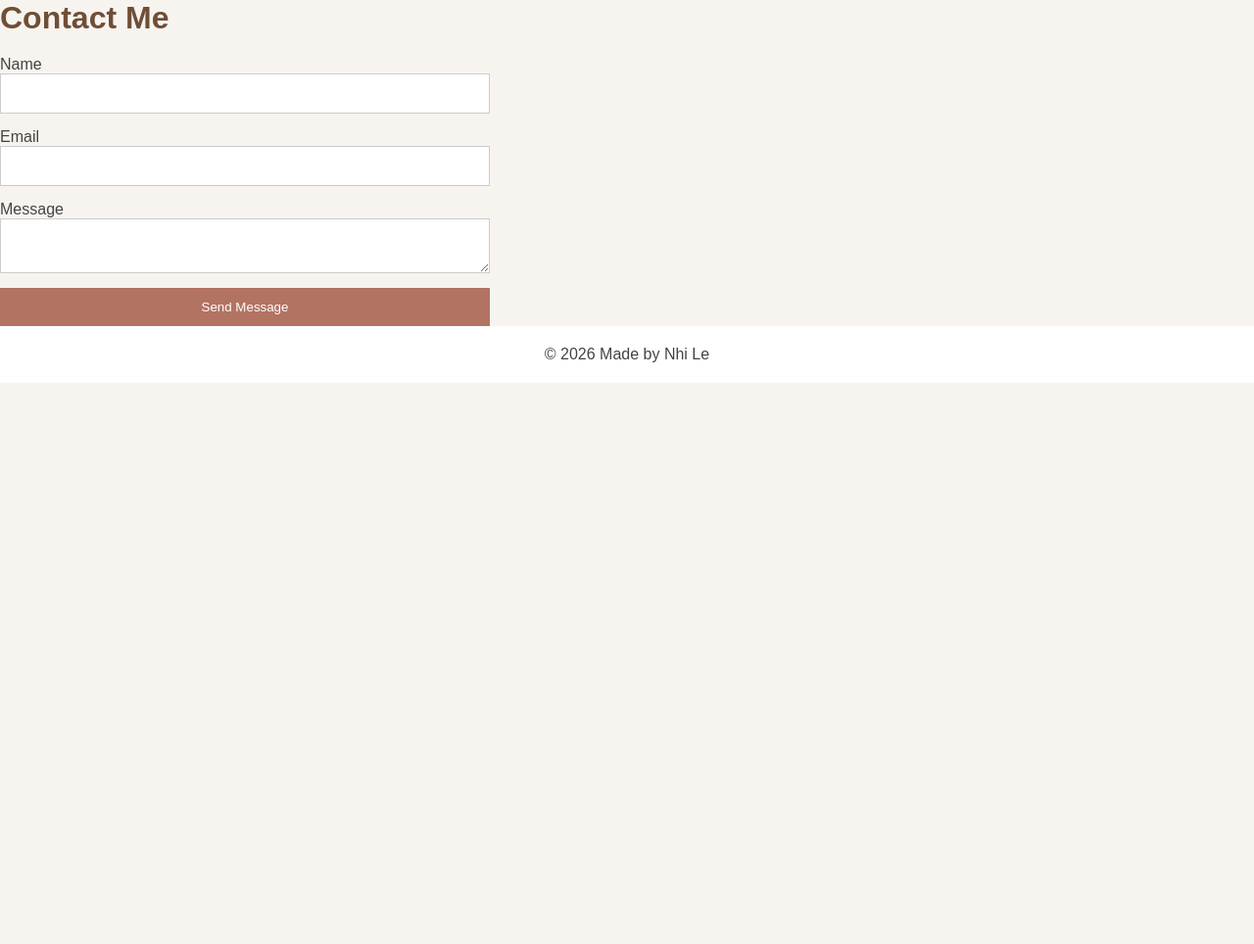
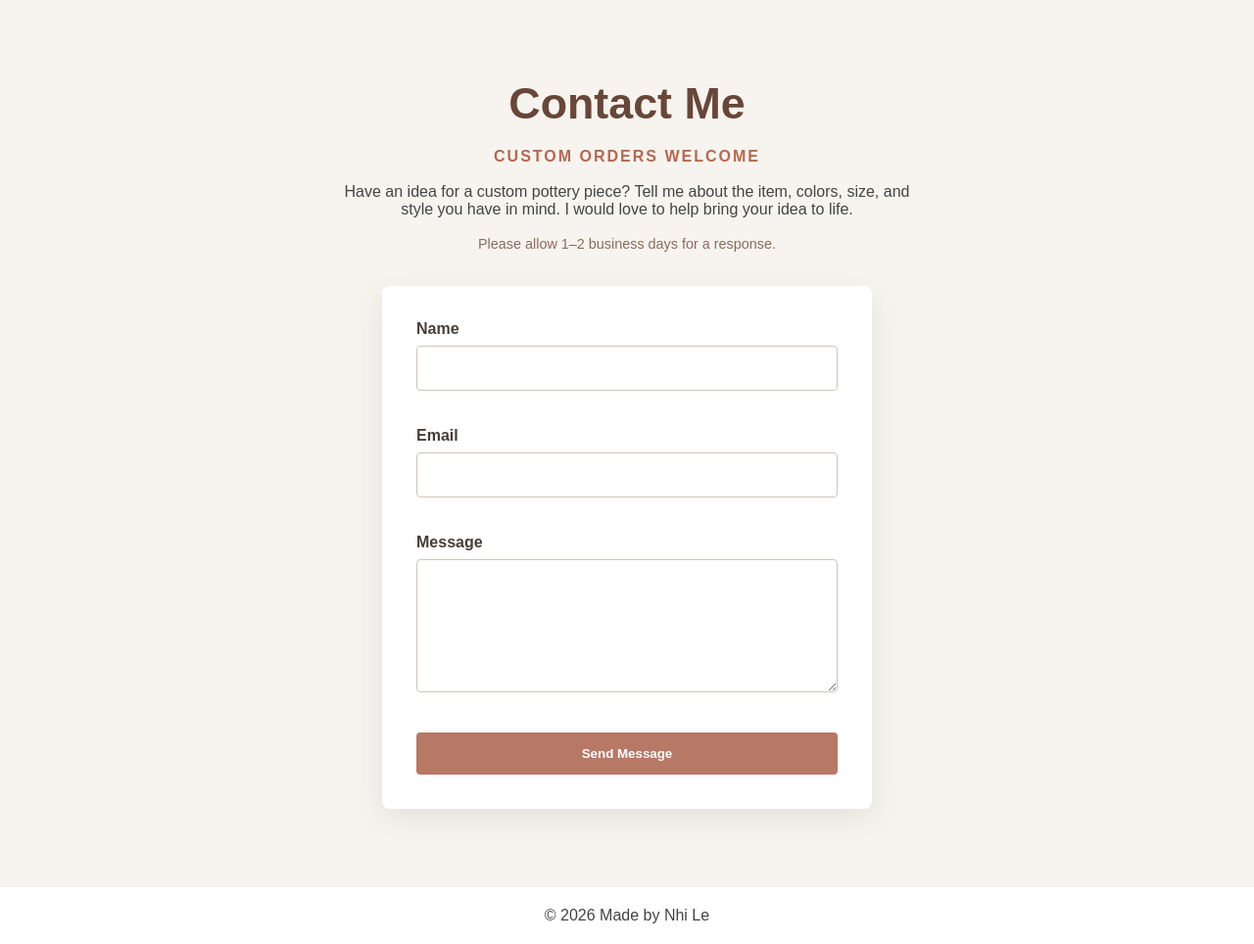
Before and after one commit to thaonhile/pottery-website, a Flask app: page /contact in a window 1280 px wide. Shown: the part 58-1022 px from the top of the page at 98% size. Before the commit the page ends 449 px from the top, so only its background shows below. Run offline with Flask 3, Linux system fonts and the light colour scheme.

Commit message:
change contact me page

```diff
--- a/static/style.css
+++ b/static/style.css
@@ -45,7 +45,7 @@ h1 {
 }
 
 form {
-    max-width: 500px;
+    width: 100%;
     display: flex;
     flex-direction: column;
 }
@@ -70,3 +70,137 @@ footer {
     padding: 20px;
     background: white;
 }
+
+.contact-page {
+    padding: 80px 30px;
+}
+
+.contact-container {
+    width: 100%;
+    max-width: 700px;
+    margin: 0 auto;
+}
+
+.contact-intro {
+    margin-bottom: 35px;
+    text-align: center;
+}
+
+.contact-intro h1 {
+    margin-bottom: 15px;
+    color: #684638;
+    font-size: 2.8rem;
+}
+
+.contact-intro p {
+    max-width: 600px;
+    margin-left: auto;
+    margin-right: auto;
+}
+
+.contact-form {
+    width: 100%;
+    padding: 35px;
+    max-width: 500px;
+    border-radius: 8px;
+    background-color: #ffffff;
+    box-shadow: 0 10px 30px rgba(72, 56, 47, 0.1);
+    margin: 0 auto;
+}
+
+.form-group {
+    margin-bottom: 22px;
+}
+
+.form-group label {
+    display: block;
+    margin-bottom: 8px;
+    color: #463e39;
+    font-weight: bold;
+}
+
+.form-group input,
+.form-group textarea {
+    width: 100%;
+    padding: 13px;
+    border: 1px solid #cfc5bd;
+    border-radius: 4px;
+    background-color: #ffffff;
+    font: inherit;
+}
+
+.form-group input:focus,
+.form-group textarea:focus {
+    border-color: #a86553;
+    outline: 2px solid rgba(168, 101, 83, 0.2);
+}
+
+.contact-form button {
+    width: 100%;
+    padding: 14px 24px;
+    border: none;
+    border-radius: 4px;
+    color: #ffffff;
+    background-color: #b87866;
+    font-weight: bold;
+    cursor: pointer;
+}
+
+.contact-form button:hover {
+    background-color: #925846;
+}
+
+@media (max-width: 600px) {
+    .contact-page {
+        padding: 80px 30px;
+    }
+
+    .contact-container {
+        width: 100%;
+        max-width: 700px;
+        margin: 0 auto;
+    }
+
+    .contact-intro {
+        margin-bottom: 35px;
+        text-align: center;
+    }
+
+    form.contact-form {
+        width: 100%;
+        max-width: 500px;
+        margin: 0 auto;
+        padding: 35px;
+        border-radius: 8px;
+        background-color: #ffffff;
+        box-shadow: 0 10px 30px rgba(72, 56, 47, 0.1);
+    }
+}
+
+/* Custom order introduction */
+.contact-intro .eyebrow {
+    color: #b8664f;
+    font-weight: 700;
+    letter-spacing: 2px;
+    text-transform: uppercase;
+    margin-bottom: 18px;
+}
+
+/* Space below the main heading */
+.contact-intro h1 {
+    margin-bottom: 20px;
+}
+
+/* Description below Custom Orders Welcome */
+.contact-description {
+    max-width: 650px;
+    margin: 0 auto 18px;
+    line-height: 1.6;
+}
+
+/* Response-time message */
+.response-note {
+    margin-top: 18px;
+    color: #8a6b5e;
+    font-size: 0.9rem;
+}
--- a/templates/contact.html
+++ b/templates/contact.html
@@ -1,18 +1,64 @@
 {% extends "base.html" %}
 
+{% block title %}
+Contact Me | Made by Nhi Le
+{% endblock %}
+
 {% block content %}
-<h1>Contact Me</h1>
 
-<form method="POST">
-    <label>Name</label>
-    <input type="text" name="name" required>
+<section class="contact-page">
+    <div class="contact-container">
+        <div class="contact-intro">
 
-    <label>Email</label>
-    <input type="email" name="email" required>
+            <h1>Contact Me</h1>
+            <p class="eyebrow">Custom Orders Welcome</p>
+            <p>
+               Have an idea for a custom pottery piece? Tell me about the item,
+                colors, size, and style you have in mind. I would love to help
+                bring your idea to life.
+            </p>
+            <p class="response-note">
+                Please allow 1–2 business days for a response.
+            </p>
+        </div>
 
-    <label>Message</label>
-    <textarea name="message" required></textarea>
+        <form class="contact-form" method="post">
+            <div class="form-group">
+                <label for="name">Name</label>
 
-    <button type="submit">Send Message</button>
-</form>
+                <input
+                    type="text"
+                    id="name"
+                    name="name"
+                    required
+                >
+            </div>
+
+            <div class="form-group">
+                <label for="email">Email</label>
+
+                <input
+                    type="email"
+                    id="email"
+                    name="email"
+                    required
+                >
+            </div>
+
+            <div class="form-group">
+                <label for="message">Message</label>
+
+                <textarea
+                    id="message"
+                    name="message"
+                    rows="6"
+                    required
+                ></textarea>
+            </div>
+
+            <button type="submit">Send Message</button>
+        </form>
+    </div>
+</section>
+
 {% endblock %}
```
